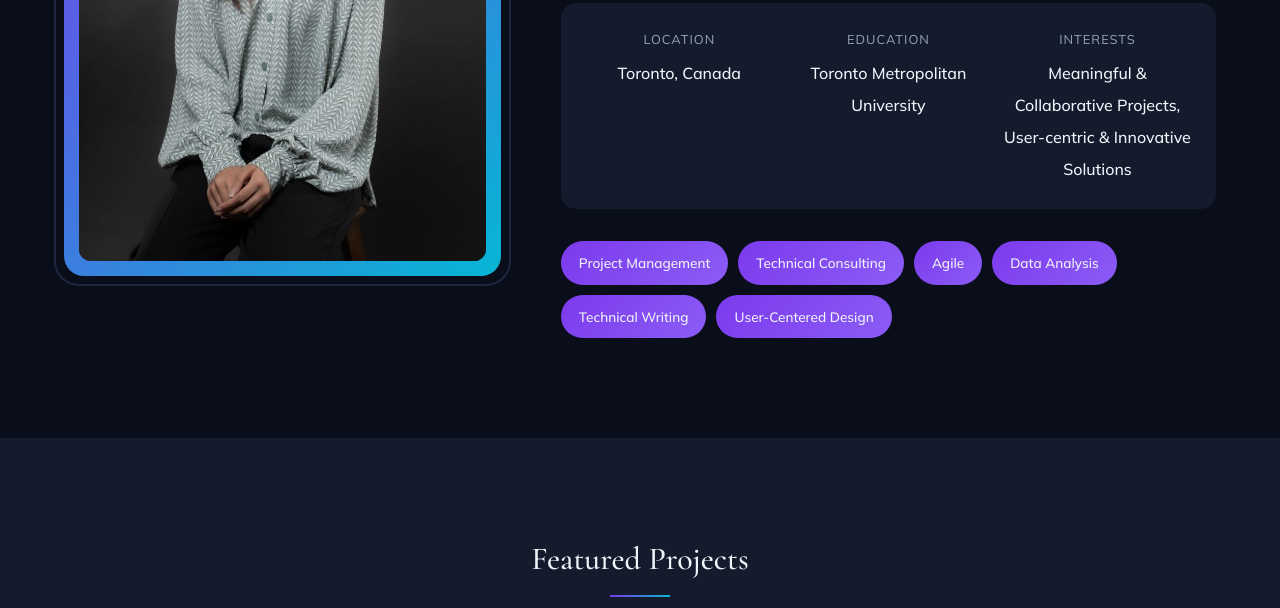
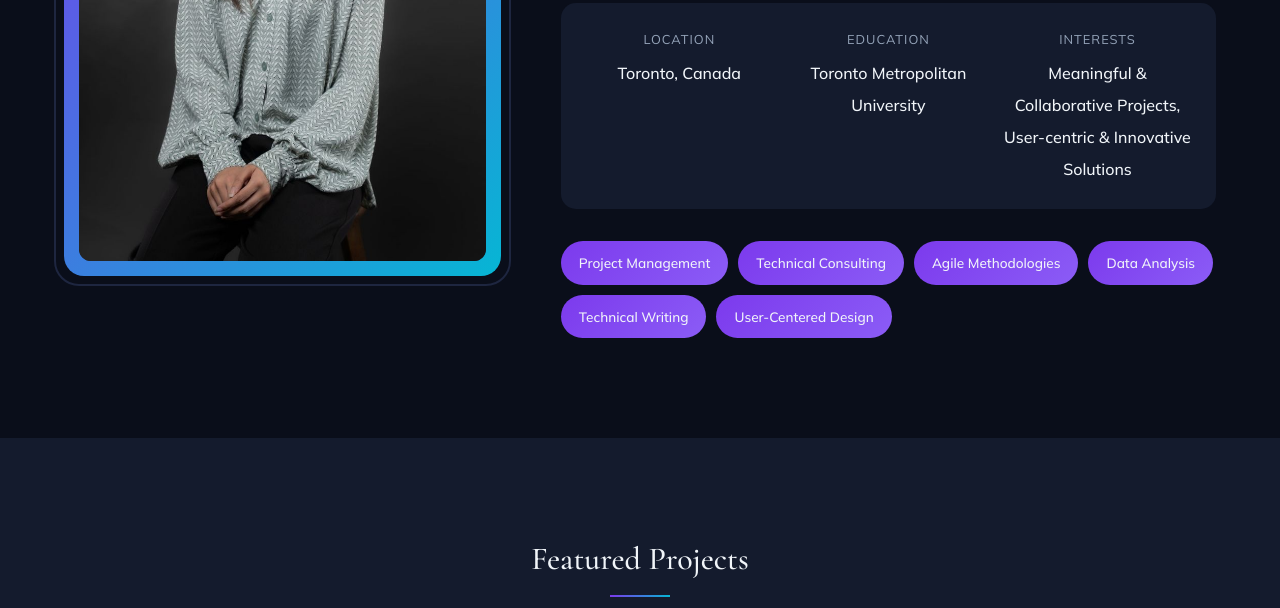
Before and after one commit to Ayesha-Rashid2/Ayesha-Rashid2.github.io, a plain HTML site: page index.html in a window 1280 px wide. Shown: the part 1332-1940 px from the top of the page. Drawn offline with nearby package versions, Linux system fonts and the light colour scheme.

Commit message:
About Skills Update

```diff
--- a/index.html
+++ b/index.html
@@ -125,7 +125,7 @@
                     <div class="about-skills">
                         <span class="skill-tag">Project Management</span>
                         <span class="skill-tag">Technical Consulting</span>
-                        <span class="skill-tag">Agile</span>
+                        <span class="skill-tag">Agile Methodologies</span>
                         <span class="skill-tag">Data Analysis</span>
                         <span class="skill-tag">Technical Writing</span>
                         <span class="skill-tag">User-Centered Design</span>
```
